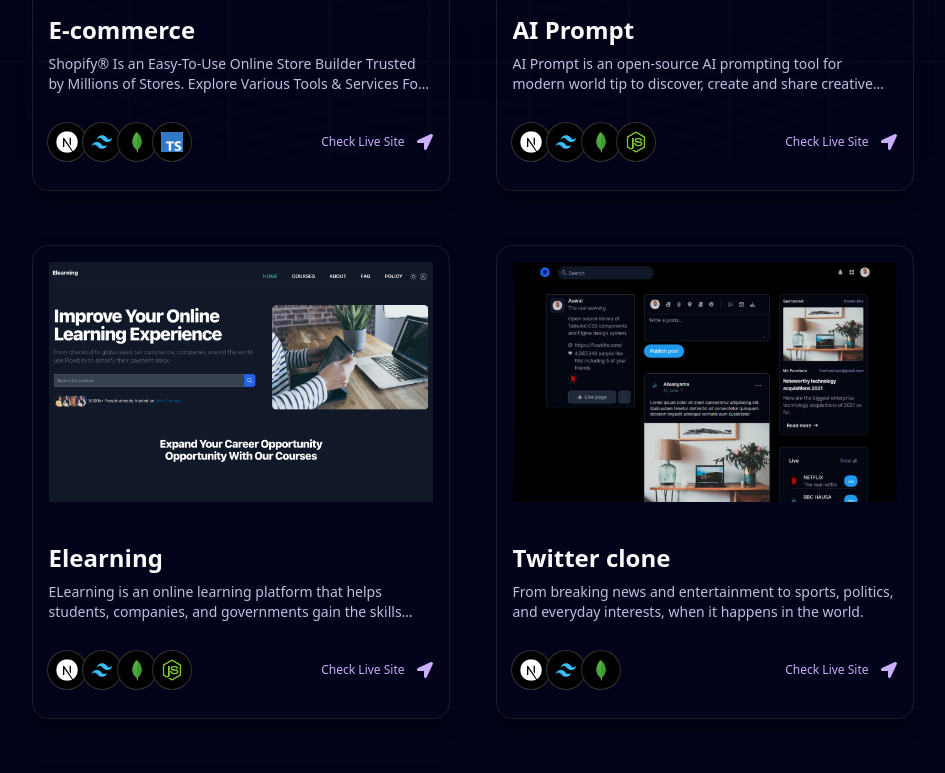
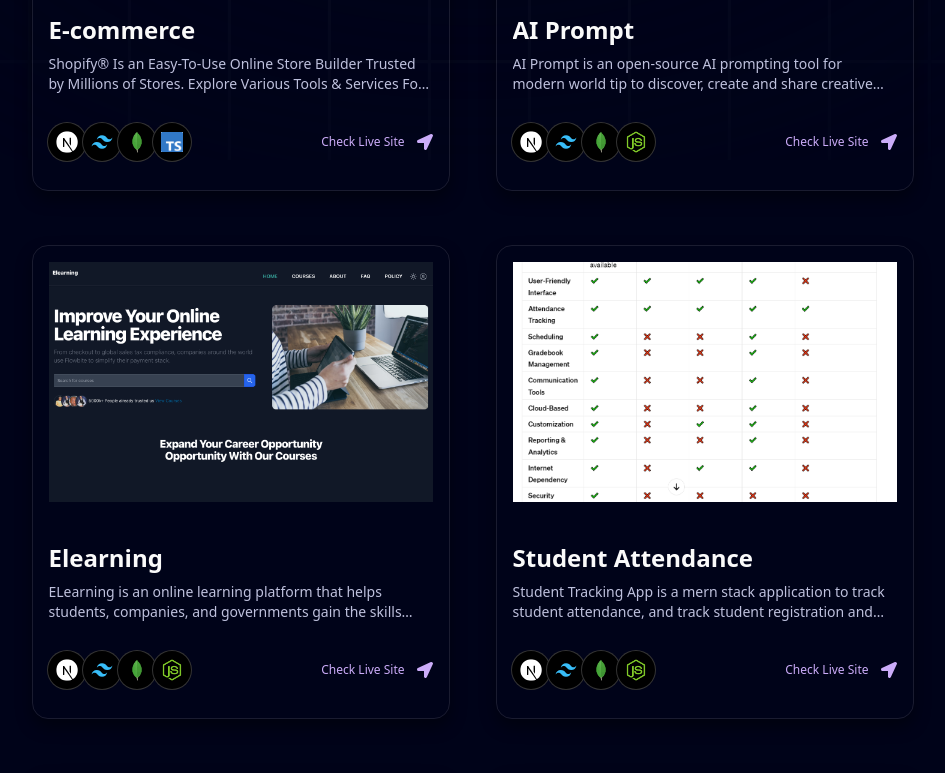
Before and after one commit to abdulrg01/abdulrg, a Next.js app: page /projects in a window 1280 px wide. Shown: the part 640-1413 px from the top of the page, without its empty margins (169-1114 px from the left). Built offline with nearby package versions, Linux system fonts and the light colour scheme.

Commit message:
new projects

```diff
--- a/components/Hero.tsx
+++ b/components/Hero.tsx
@@ -54,36 +54,39 @@ export default function Hero() {
       />
       <div className="relative min-h-screen place-content-center grid max-w-screen-lg px-4 pt-6 mx-auto lg:gap-8 xl:gap-0 lg:pt-7 lg:grid-cols-12">
         <div className="hidden group mr-auto place-self-center lg:col-span-2 lg:block">
-          <motion.a
-            href="https://twitter.com/Abdulra01025525"
-            target="_blank"
+          <motion.div
             initial={{ opacity: 0 }}
             animate={{ opacity: 1 }}
             transition={{ duration: 0.5 }}
             className="p-2 rounded-full border border-transparent transition-colors hover:border-gray-300 hover:bg-gray-100 hover:dark:border-neutral-700 hover:dark:bg-neutral-800/30 mb-3"
           >
-            <BsTwitterX className="w-5 h-5" />
-          </motion.a>
-          <motion.a
-            href="https://www.linkedin.com/in/abdulrahman-abubakar-b464a72a1"
-            target="_blank"
+            <a href="https://twitter.com/Abdulra01025525" target="_blank">
+              <BsTwitterX className="w-5 h-5" />
+            </a>
+          </motion.div>
+          <motion.div
             initial={{ opacity: 0 }}
             animate={{ opacity: 1 }}
             transition={{ duration: 0.5 }}
             className="p-2 rounded-full border border-transparent transition-colors hover:border-gray-300 hover:bg-gray-100 hover:dark:border-neutral-700 hover:dark:bg-neutral-800/30 mb-3"
           >
-            <BsLinkedin className="w-5 h-5" />
-          </motion.a>
-          <motion.a
-            href="abdulrg01@gmail.com"
-            target="_blank"
+            <a
+              href="https://www.linkedin.com/in/abdulrahman-abubakar-b464a72a1"
+              target="_blank"
+            >
+              <BsLinkedin className="w-5 h-5" />
+            </a>
+          </motion.div>
+          <motion.div
             initial={{ opacity: 0 }}
             animate={{ opacity: 1 }}
             transition={{ duration: 0.5 }}
             className="p-2 rounded-full border border-transparent transition-colors hover:border-gray-300 hover:bg-gray-100 hover:dark:border-neutral-700 hover:dark:bg-neutral-800/30"
           >
-            <BsGithub className="w-5 h-5" />
-          </motion.a>
+            <a href="abdulrg01@gmail.com" target="_blank">
+              <BsGithub className="w-5 h-5" />
+            </a>
+          </motion.div>
         </div>
         <div className="mr-auto place-self-center lg:col-span-6">
           <motion.h2
--- a/components/RecentProject.tsx
+++ b/components/RecentProject.tsx
@@ -4,6 +4,7 @@ import Nav from "./Nav";
 import { PinContainer } from "./ui/3d-pin";
 import { FaLocationArrow } from "react-icons/fa";
 import { Spotlight } from "./ui/Spotlight";
+import Image from "next/image";
 
 const RecentProjects = () => {
   return (
@@ -66,10 +67,12 @@ const RecentProjects = () => {
                     className="relative w-full h-full overflow-hidden lg:rounded-3xl"
                     style={{ backgroundColor: "#13162D" }}
                   >
-                    <img src="/bg.png" alt="bgImg" />
+                    <Image src="/bg.png" width={200} height={200} alt="bgImg" />
                   </div>
-                  <img
+                  <Image
                     src={item.img}
+                    width={500}
+                    height={100}
                     alt="cover"
                     className="z-10 absolute bottom-0"
                   />
@@ -99,7 +102,13 @@ const RecentProjects = () => {
                           transform: `translateX(-${5 * index + 2}px)`,
                         }}
                       >
-                        <img src={icon} alt="icon5" className="p-2" />
+                        <Image
+                          src={icon}
+                          width={100}
+                          height={100}
+                          alt="icon5"
+                          className="p-2"
+                        />
                       </div>
                     ))}
                   </div>
--- a/data/index.ts
+++ b/data/index.ts
@@ -96,6 +96,14 @@ export const projects = [
   },
   {
     id: 4,
+    title: "Student Attendance",
+    des: "Student Tracking App is a mern stack application to track student attendance, and track student registration and payment using Next.js, clerk, mongodb and much more.",
+    img: "/atten.png",
+    iconLists: ["/next.svg", "/tail.svg", "/mongodb.png", "/node.png"],
+    link: "https://student-attendance-kappa.vercel.app",
+  },
+  {
+    id: 5,
     title: "Twitter clone",
     des: "From breaking news and entertainment to sports, politics, and everyday interests, when it happens in the world.",
     img: "/social.png",
@@ -103,7 +111,7 @@ export const projects = [
     link: "https://social-media-opal-sigma.vercel.app",
   },
   {
-    id: 5,
+    id: 6,
     title: "Gpower",
     des: "A comprehensive transactions platform that allows users to make a transaction, top up, and pay bills, and offers curated recommendations for the transactions.",
     img: "/gpower.png",
@@ -111,7 +119,7 @@ export const projects = [
     link: "https://dashboard-nu-liart-54.vercel.app",
   },
   {
-    id: 6,
+    id: 7,
     title: "Product Card List",
     des: "An Ecommerce Product Card.",
     img: "/product.png",
```
Also changed, not shown: public/atten.png (added).
